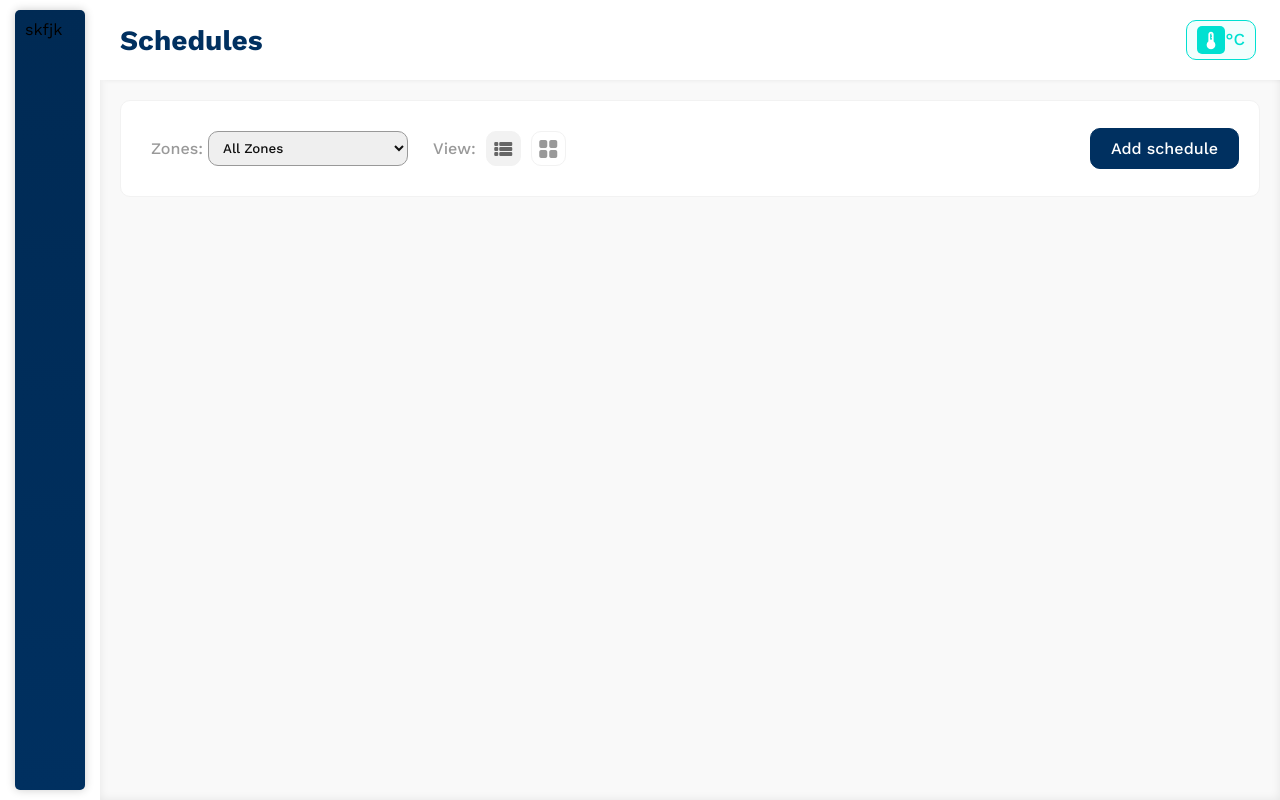
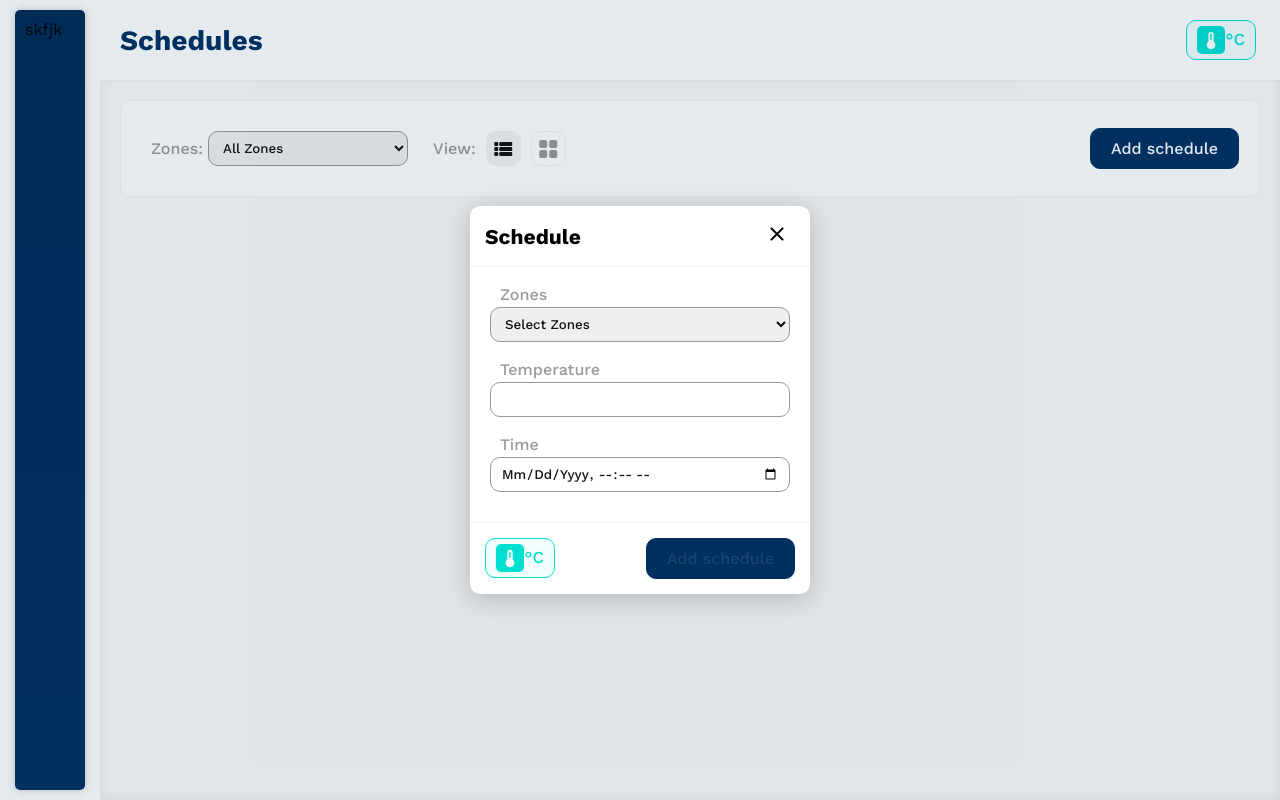
Before and after one commit to Deizadave/zone-scheduler, a React (Create React App) app: page / in a window 1280 px wide. Both pictures are taken after a click on the button "Add schedule". Built offline with nearby package versions, Linux system fonts and the light colour scheme.

Commit message:
feat: add scheduler modal

```diff
--- a/src/App.module.css
+++ b/src/App.module.css
@@ -46,6 +46,10 @@
 .inlineFlex :global {
   display: inline-flex !important;
   flex-wrap: wrap !important;
+}
+
+.flexColumn :global {
+  flex-direction: column !important;
 }
 
 .flex1 :global {
--- a/src/components/Button/Button.module.css
+++ b/src/components/Button/Button.module.css
@@ -6,6 +6,10 @@
     cursor: pointer;
     transition: all 0.2s ease-out;
     font-size: inherit;
+}
+
+.button:disabled {
+    cursor: not-allowed;
 }
 
 /* Outline button */
@@ -19,14 +23,26 @@
     border-color: var(--primary-color);
 }
 
+.outline.primary:disabled {
+    color: rgba(var(--primary-color-rgb), 0.1);
+}
+
 .outline.secondary {
     color: var(--secondary-color-shade);
     border-color: var(--secondary-color);
 }
 
+.outline.secondary:disabled {
+    color: rgba(var(--secondary-color-rgb), 0.1);
+}
+
 .outline.danger {
     color: var(--danger-color-shade);
     border-color: var(--danger-color);
+}
+
+.outline.danger:disabled {
+    color: rgba(var(--danger-color-rgb), 0.1);
 }
 
 .outline:hover {
@@ -50,6 +66,10 @@
     background-color: var(--primary-color-shade);
 }
 
+.fill.primary:disabled {
+    color: rgba(var(--primary-color-contrast-rgb), 0.1);
+}
+
 .fill.secondary {
     color: var(--secondary-color-contrast);
     border-color: var(--secondary-color);
@@ -61,6 +81,10 @@
     background-color: var(--secondary-color-shade);
 }
 
+.fill.secondary:disabled {
+    color: rgba(var(--secondary-color-contrast-rgb), 0.1);
+}
+
 .fill.danger {
     color: var(--danger-color-contrast);
     border-color: var(--danger-color);
@@ -70,6 +94,10 @@
 .fill.danger:hover {
     border-color: var(--danger-color-shade);
     background-color: var(--danger-color-shade);
+}
+
+.fill.danger:disabled {
+    color: rgba(var(--danger-color-contrast-rgb), 0.1);
 }
 
 /* Toggle Button */
--- a/src/components/Button/Button.tsx
+++ b/src/components/Button/Button.tsx
@@ -6,16 +6,20 @@ interface Props {
   design?: "" | "fill" | "outline";
   color?: "primary" | "secondary" | "danger";
   label: string;
+  icon?: string;
   toggleLabel?: [string, string];
-  action?: () => {};
+  action?: () => any;
   link?: string;
+  disabled?: boolean;
 }
 
 function Button({
-  type, design = '', color = 'primary', label = '', toggleLabel = ['', ''], action, link
+  type, design = '', color = 'primary', label = '', icon, toggleLabel = ['', ''], action, link, disabled = false
 }: Props) {
   return (
-    <button className={`${localStyles.button} ${localStyles[type]} ${localStyles[design]} ${localStyles[color]}`}>
+    <button className={`${localStyles.button} ${localStyles[type]} ${localStyles[design]} ${localStyles[color]}`}
+      onClick={action ? action : undefined} disabled={disabled}>
+        {icon ? <span className="material-icons-round">{icon}</span> : null}
         {type === "toggle" ?
           <>
             <span className={`
--- a/src/components/Input/Input.module.css
+++ b/src/components/Input/Input.module.css
@@ -1,20 +1,24 @@
 .inputBox {
-    padding: 10px;
+    padding: 0 5px 5px;
     width: 100%;
+    margin: 0 0 10px;
 }
 
 .inputBoxInline {
     width: auto;
-    margin-right: 5px;
+    padding: 10px;
+    margin: 0 5px 0 0;
 }
 
 .label {
     font-weight: 500;
+    padding: 3px 10px;
     color: var(--medium-color);
 }
 
 .inputBoxInline .label {
     display: inline-block;
+    padding: 0;
     margin-right: 5px;
 }
 
@@ -55,7 +59,7 @@
 }
 
 .inputRadioActive {
-    color: var(--medium-color-shade);
+    color: var(--text-color);
     background-color: var(--light-color-shade);
 }
 
@@ -71,3 +75,22 @@
 .inputError {
     border-color: var(--danger-color);
 }
+
+.selectedOptions {
+    padding: 0 5px 3px;
+}
+
+.selectedOption {
+    border: none;
+    padding: 5px 10px;
+    margin: 2px;
+    cursor: pointer;
+    border-radius: 10px;
+    font-weight: 500;
+    color: var(--medium-color-shade);
+    background-color: var(--light-color-shade);
+}
+
+.selectedOption:hover {
+    background-color: var(--light-color);
+}
--- a/src/components/Input/Input.tsx
+++ b/src/components/Input/Input.tsx
@@ -1,13 +1,14 @@
-import React, {  useState } from 'react';
 import localStyles from './Input.module.css';
 import globalStyles from '../../App.module.css';
 
 interface Props {
     label: string;
-    elementType: "text" | "select" | "radio" | "time";
+    elementType: "text" | "select" | "multipleSelect" | "radio";
     value: any;
     layout: "inline" | "block";
     inputChanged: <T = unknown>(args?: T) => any;
+    index: string;
+    elementConfig?: string;
     invalid?: boolean;
     shouldValidate?: boolean;
     touched?: boolean;
@@ -27,17 +28,44 @@ const Input:React.FC<Props> = (props) => {
     switch (props.elementType) {
         case ('text'): inputElement =
                 <input className={`${localStyles.input} ${inputError ? localStyles.inputError : ''}`}
-                value={props.value} onChange={props.inputChanged} />
+                id={props.index} value={props.value} {...props.elementConfig} onChange={props.inputChanged} />
             break;
-        case ('select'): inputElement =
+        case ('select'): inputElement = <>
                     <select className={`${localStyles.input} ${inputError ? localStyles.inputError : ''}`}
-                    value={props.value} onChange={props.inputChanged}>
+                        id={props.index} value={props.value} {...props.elementConfig} onChange={props.inputChanged}>
+                        <option disabled></option>
                         {props.options?.map((option) => (
                             <option value={option.value} key={option.value}>
                                 {option.text}
                             </option>
                         ))}
-                </select>;
+                    </select>
+                </>;
+            break;
+        case ('multipleSelect'): inputElement = <>
+                    {props.value.length ?
+                        <div className={`${localStyles.selectedOptions} ${globalStyles.flex}`}>
+                            {props.value.map((val: string) => {
+                                const Text = props.options?.find(o => o.value === val)?.text;
+                                return (
+                                    <button key={val} onClick={() => props.inputChanged({target: {value: val}})}
+                                        className={localStyles.selectedOption}>
+                                        {Text}&nbsp;&nbsp;X
+                                    </button>
+                                )
+                            })}
+                        </div>
+                    : null}
+                    <select className={`${localStyles.input} ${inputError ? localStyles.inputError : ''}`}
+                        id={props.index} defaultValue={`Select ${props.label}`} onChange={props.inputChanged}>
+                        <option value={`Select ${props.label}`} disabled>{`Select ${props.label}`}</option>
+                        {props.options?.filter(option => !props.value.includes(option.value)).map((option) => (
+                            <option value={option.value} key={option.value}>
+                                {option.text}
+                            </option>
+                        ))}
+                    </select>
+                </>;
             break;
         case ('radio'): inputElement =
                 <div className={`${globalStyles.inlineFlex} ${globalStyles.flexCenterVer}`}>
@@ -59,8 +87,11 @@ const Input:React.FC<Props> = (props) => {
     }
 
     return (
-        <div className={`${localStyles.inputBox} ${globalStyles.flexCenterVer} ${props.layout === "block" ? globalStyles.flex : `${globalStyles.flex} ${localStyles.inputBoxInline}`}`}>
-            <label className={localStyles.label}>{props.label}</label>
+        <div className={`
+                ${localStyles.inputBox}
+                ${props.layout === "block" ? `${globalStyles.flex} ${globalStyles.flexColumn}` : `${globalStyles.flex} ${globalStyles.flexCenterVer} ${localStyles.inputBoxInline}`}`
+            }>
+            <label className={localStyles.label} htmlFor={props.index}>{props.label}</label>
             {inputElement}
             <span className={'input-box__message' + (inputError ? ' input-box__message--error' : '')}>
                 {props.message ? props.message : null}
--- /dev/null
+++ b/src/components/Scheduler/Scheduler.module.css
@@ -0,0 +1,32 @@
+.modal {
+    position: fixed;
+    z-index: 100;
+    top: 0;
+    left: 0;
+    width: 100%;
+    height: 100%;
+    background-color: rgba(var(--primary-color-rgb), 0.1);
+}
+
+.modalContent {
+    width: 25%;
+    min-width: 340px;
+    min-height: 150px;
+    border-radius: 10px;
+    background-color: var(--background-color);
+    box-shadow: 0px 5px 25px rgba(0,0,0,0.2);
+}
+
+.modalHeader {
+    padding: 15px;
+    border-bottom: 1px solid var(--light-color-shade);
+}
+
+.modalBody {
+    padding: 15px;
+}
+
+.modalFooter {
+    padding: 15px;
+    border-top: 1px solid var(--light-color-shade);
+}
--- /dev/null
+++ b/src/components/Scheduler/Scheduler.tsx
@@ -0,0 +1,119 @@
+import { useState } from 'react';
+import localStyles from './Scheduler.module.css';
+import globalStyles from '../../App.module.css';
+import Input from '../Input/Input';
+import Button from '../Button/Button';
+
+interface Props {
+    show: boolean;
+    close: () => void;
+}
+
+const Scheduler = ({show, close}: Props) => {
+    const initialForm = {
+        fields: {
+            zones: {
+                label: 'Zones', elementType: 'multipleSelect',
+                layout: 'block', value: [],
+                options: [
+                    {value: 'sd0', text: 'All zones'},
+                    {value: 'sd1', text: 'sd1'},
+                    {value: 'sd2', text: 'sd2'},
+                    {value: 'sd3', text: 'sd3'}
+                ],
+                valid: false
+            },
+            temperature: {
+                label: 'Temperature', elementType: 'text',
+                layout: 'block', value: '',
+                elementConfig: {type: 'number', step: '0.1'},
+                valid: false
+            },
+            time: {
+                label: 'Time', elementType: 'text',
+                layout: 'block', value: '',
+                elementConfig: {type: 'datetime-local'},
+                valid: false
+            }
+        },
+        isValid: false
+    };
+    const [form, setForm] = useState<any>({...initialForm});
+
+    const formFieldArray = [];
+    for (let key in form.fields) {
+        formFieldArray.push({
+            id: key,
+            config: form.fields[key]
+        });
+    }
+
+    const inputChangedHandler = (e: any, field: string) => {
+        console.log(e.target.value);
+
+        const updatedForm = {...form.fields};
+        const updatedFormField = {...updatedForm[field]};
+        let value = e.target.value;
+        if (updatedFormField.elementType === "multipleSelect") {
+            value = updatedFormField.value.includes(value) ?
+                [...updatedFormField.value.filter((v: string) => v !== value)] : [...updatedFormField.value, value];
+        }
+        updatedFormField.value = value;
+        updatedFormField.valid = checkFieldValidity(updatedFormField.value, updatedFormField.elementType);
+        updatedForm[field] = updatedFormField;
+
+        let formIsValid = true;
+        for (let inputField in updatedForm) {
+            formIsValid = updatedForm[inputField].valid && formIsValid
+        }
+
+        setForm({fields: updatedForm, isValid: formIsValid});
+    }
+
+    const checkFieldValidity = (value: any, type: string) => {
+        let isValid: boolean = true;
+        if (type === "text") {
+            isValid = value.trim() !== '';
+        } else if (type === "multipleSelect") {
+            isValid = value.length ? true : false;
+        }
+
+        return isValid;
+    }
+
+    const addSchedule = () => {
+
+    }
+
+    if (!show) {
+        return null;
+    }
+
+    return (
+        <div className={`${localStyles.modal} ${globalStyles.flex} ${globalStyles.flexCenter}`}>
+            <section className={localStyles.modalContent} onClick={e => e.stopPropagation()}>
+                <header className={`${localStyles.modalHeader} ${globalStyles.flex} ${globalStyles.flexCenterVer} ${globalStyles.flexBetweenHor}`}>
+                    <h1 className={`${globalStyles.flex1} ${globalStyles.fontSize3}`}>Schedule</h1>
+                    <Button type="button" color="primary" icon="close" label="" action={() => {setForm({...initialForm}); close()}} />
+                </header>
+                <main className={localStyles.modalBody}>
+                    {formFieldArray.map((field: any, i) => (
+                        <Input key={field.id} value={field.config.value}
+                            index={'scheduler'+i}
+                            label={field.config.label} layout={field.config.layout}
+                            elementConfig={field.config.elementConfig}
+                            elementType={field.config.elementType}
+                            options={field.config.options?.length ? field.config.options : undefined}
+                            inputChanged={(e) => inputChangedHandler(e, field.id)} />
+                    ))}
+                </main>
+                <footer className={`${localStyles.modalFooter} ${globalStyles.flex} ${globalStyles.flexBetweenHor}`}>
+                    <Button type="toggle" color="secondary" label="Temperature unit" toggleLabel={['°F','°C']} />
+                    <Button type="button" design="fill" color="primary" label="Add schedule" action={addSchedule} disabled={!form.isValid} />
+                </footer>
+            </section>
+        </div>
+    )
+}
+
+export default Scheduler;
--- a/src/pages/SchedulesPage/SchedulesPage.tsx
+++ b/src/pages/SchedulesPage/SchedulesPage.tsx
@@ -1,12 +1,17 @@
+import { useState } from "react";
 import Filter from "./components/Filter/Filter";
 import Header from "../../components/Header/Header";
 import pageStyles from '../Pages.module.css';
+import Scheduler from "../../components/Scheduler/Scheduler";
 
 const Schedules = () => {
+    const [showScheduler, setShowScheduler] = useState<boolean>(false);
+
     return (
         <div className={pageStyles.page}>
             <Header title="Schedules" />
-            <Filter />
+            <Filter addSchedule={() => {console.log('sdsd');setShowScheduler(true)}} />
+            <Scheduler show={showScheduler} close={() => setShowScheduler(false)} />
         </div>
     )
 };
--- a/src/pages/SchedulesPage/components/Filter/Filter.tsx
+++ b/src/pages/SchedulesPage/components/Filter/Filter.tsx
@@ -4,7 +4,11 @@ import localStyles from './Filter.module.css';
 import globalStyles from '../../../../App.module.css';
 import Input from "../../../../components/Input/Input";
 
-const Filter = () => {
+interface Props {
+    addSchedule: () => void;
+}
+
+const Filter = ({addSchedule}: Props) => {
     const [form, setForm] = useState<any>({
         fields: {
             zones: {
@@ -38,8 +42,6 @@ const Filter = () => {
     }
 
     const inputChangedHandler = (e: any, field: string) => {
-        console.log(e.target.value);
-
         setForm((prevForm: any) => ({
             ...prevForm,
             fields: {
@@ -55,15 +57,16 @@ const Filter = () => {
     return (
         <section className={`${localStyles.filter} ${globalStyles.flex} ${globalStyles.flexCenterVer} ${globalStyles.flexBetweenHor}`}>
             <div className={`${globalStyles.flex} ${globalStyles.flexCenterVer} ${globalStyles.flex1}`}>
-                {formFieldArray.map((field: any) => (
+                {formFieldArray.map((field: any, i) => (
                     <Input key={field.id} value={field.config.value}
+                        index={'filter'+i}
                         label={field.config.label} layout={field.config.layout}
                         elementType={field.config.elementType}
                         options={field.config.options?.length ? field.config.options : undefined}
                         inputChanged={(e) => inputChangedHandler(e, field.id)} />
                 ))}
             </div>
-            <Button type="button" design="fill" color="primary" label="Add schedule" />
+            <Button type="button" design="fill" color="primary" label="Add schedule" action={addSchedule} />
         </section>
     );
 }
```
Lines whose indentation alone changed are shown as unchanged.
